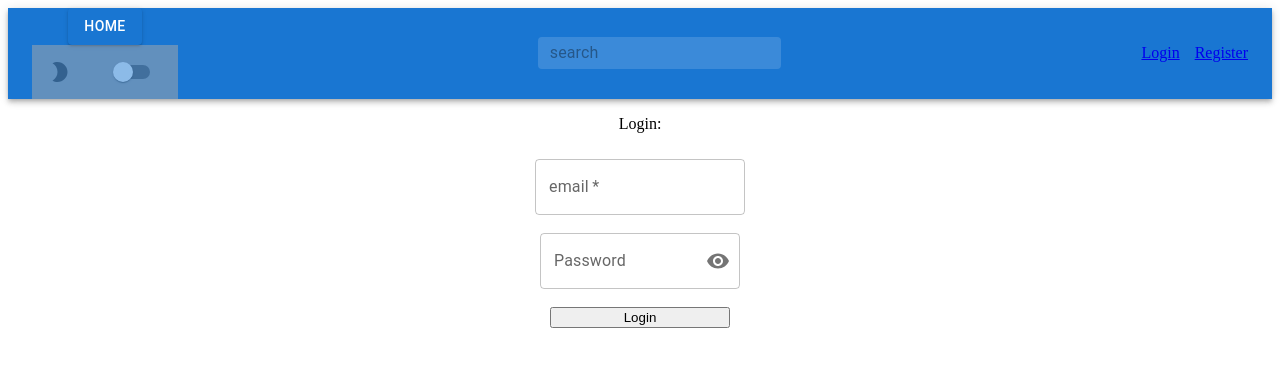
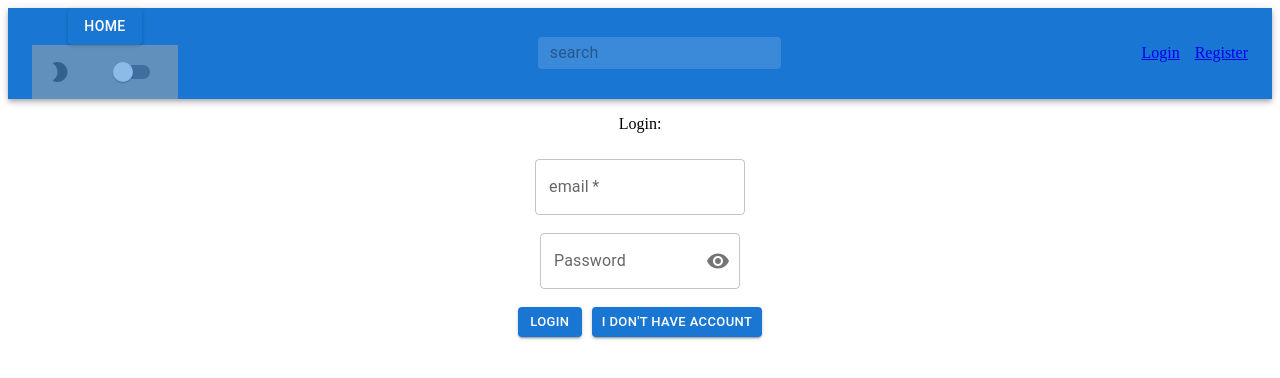
Before and after one commit to C9-youssefoesmail/MERAKI_Academy_Project_4_BoyCott, a React (Create React App) app in the folder frontend/: page /Login in a window 1280 px wide. Shown: the top 378 px of the page. Built offline with nearby package versions, Linux system fonts and the light colour scheme.

Commit message:
styling Login and password

```diff
--- a/frontend/src/components/Details/Details.js
+++ b/frontend/src/components/Details/Details.js
@@ -197,7 +197,7 @@ const Details = () => {
             <Item>
               {productDetails.reason}
               <br />
-              <Link href={productDetails.link}>Link</Link>
+              <Link target="_blank" href={productDetails.link}>Link</Link>
             </Item>
             <Item>
               {productDetails.isSafeProduct ? (
--- a/frontend/src/components/Login/Login.js
+++ b/frontend/src/components/Login/Login.js
@@ -3,12 +3,20 @@ import React, { useContext, useState } from "react";
 import { LoginContext } from "../../App";
 import { useNavigate } from "react-router-dom";
 import "./style.css";
-import { FilledInput, FormControl, IconButton, InputAdornment, InputLabel, OutlinedInput, TextField } from "@mui/material";
+import {
+  Alert,
+  Button,
+  FormControl,
+  IconButton,
+  InputAdornment,
+  InputLabel,
+  OutlinedInput,
+  TextField,
+} from "@mui/material";
 import { Visibility, VisibilityOff } from "@mui/icons-material";
 
 //the Login Function
 const Login = () => {
-
   //password state
   const [showPassword, setShowPassword] = React.useState(false);
 
@@ -31,6 +39,7 @@ const Login = () => {
 
   //handleLogin
   const handleLogin = () => {
+    console.log("handleLogin");
     if ((email, password)) {
       axios
         .post("http://localhost:5000/users/login", userInfo) //userInfo
@@ -52,7 +61,7 @@ const Login = () => {
           setMessage(err.response.data.message);
         });
     } else {
-      setMessage("plz add email and password");
+      setMessage(<Alert severity="error">please enter your email and password.</Alert>);
     }
   };
 
@@ -60,17 +69,23 @@ const Login = () => {
   return (
     <div className="Login">
       <p>Login:</p>
-      <TextField id="outlined-textarea" label="email" multiline required onChange={(e) => {
+      <TextField
+        id="outlined-textarea"
+        label="email"
+        multiline
+        required
+        onChange={(e) => {
           setEmail(e.target.value);
-        }}/>
-        <FormControl sx={{ m: 1, width: '25ch' }} variant="outlined">
-          <InputLabel htmlFor="outlined-adornment-password" >Password</InputLabel>
+        }}
+      />
+      <FormControl sx={{ m: 1, width: "25ch" }} variant="outlined">
+        <InputLabel htmlFor="outlined-adornment-password">Password</InputLabel>
         <OutlinedInput
-          onChange={(e)=>{
+          onChange={(e) => {
             setPassword(e.target.value);
           }}
           id="outlined-adornment-password"
-            type={showPassword ? 'text' : 'password'}
+          type={showPassword ? "text" : "password"}
           endAdornment={
             <InputAdornment position="end">
               <IconButton
@@ -86,14 +101,27 @@ const Login = () => {
           label="Password"
         />
       </FormControl>
-      <button
-        className="button"
+      <div>
+        <Button
+          variant="contained"
+          size="small"
           onClick={() => {
             handleLogin();
           }}
         >
           Login
-      </button>
+        </Button>
+        <Button
+          variant="contained"
+          size="small"
+          sx={{ marginLeft: "10px" }}
+          onClick={() => {
+            navigate("/Register");
+          }}
+        >
+          i don't have account
+        </Button>
+      </div>
       {message ? <p>{message}</p> : ""}
     </div>
   );
--- a/frontend/src/components/Register/Register.js
+++ b/frontend/src/components/Register/Register.js
@@ -2,12 +2,20 @@ import React, { useEffect, useState } from "react";
 import "./style.css";
 import axios from "axios";
 import { useNavigate } from "react-router-dom";
-import { FormControl, IconButton, InputAdornment, InputLabel, OutlinedInput, TextField } from "@mui/material";
+import {
+  Alert,
+  Button,
+  FormControl,
+  IconButton,
+  InputAdornment,
+  InputLabel,
+  OutlinedInput,
+  TextField,
+} from "@mui/material";
 import { Visibility, VisibilityOff } from "@mui/icons-material";
 
 //Register
 const Register = () => {
-
   //password state
   const [showPassword, setShowPassword] = React.useState(false);
 
@@ -47,7 +55,7 @@ const Register = () => {
           setMesage(err.response.data.message);
         });
     } else {
-      setMesage("plz inter your email or passowrd or first name");
+      setMesage(<Alert severity="error">please enter your user name, email and password.</Alert>);
     }
   };
 
@@ -56,20 +64,34 @@ const Register = () => {
     <>
       <div className="Register">
         <p>Register:</p>
-        <TextField id="outlined-textarea" label="user name" multiline required onChange={(e) => {
+        <TextField
+          id="outlined-textarea"
+          label="user name"
+          multiline
+          required
+          onChange={(e) => {
             setUserName(e.target.value);
-        }}/>
-        <TextField id="outlined-textarea" label="email" multiline required onChange={(e) => {
+          }}
+        />
+        <TextField
+          id="outlined-textarea"
+          label="email"
+          multiline
+          required
+          onChange={(e) => {
             setEmail(e.target.value);
-        }}/>
-        <FormControl sx={{ m: 1, width: '25ch' }} variant="outlined">
-          <InputLabel htmlFor="outlined-adornment-password" >Password</InputLabel>
+          }}
+        />
+        <FormControl sx={{ m: 1, width: "25ch" }} variant="outlined">
+          <InputLabel htmlFor="outlined-adornment-password">
+            Password
+          </InputLabel>
           <OutlinedInput
-          onChange={(e)=>{
+            onChange={(e) => {
               setPassword(e.target.value);
             }}
             id="outlined-adornment-password"
-            type={showPassword ? 'text' : 'password'}
+            type={showPassword ? "text" : "password"}
             endAdornment={
               <InputAdornment position="end">
                 <IconButton
@@ -85,14 +107,27 @@ const Register = () => {
             label="Password"
           />
         </FormControl>
-        <button
-          className="button"
+        <div>
+          <Button
+            variant="contained"
+            size="small"
             onClick={() => {
               handleRegister();
             }}
           >
             Register
-        </button>
+          </Button>
+          <Button
+            sx={{ marginLeft: "10px" }}
+            variant="contained"
+            size="small"
+            onClick={() => {
+              navigate("/login");
+            }}
+          >
+            i have account
+          </Button>
+        </div>
         {mesage ? <p>{mesage}</p> : ""}
       </div>
     </>
```
Lines whose indentation alone changed are shown as unchanged.
